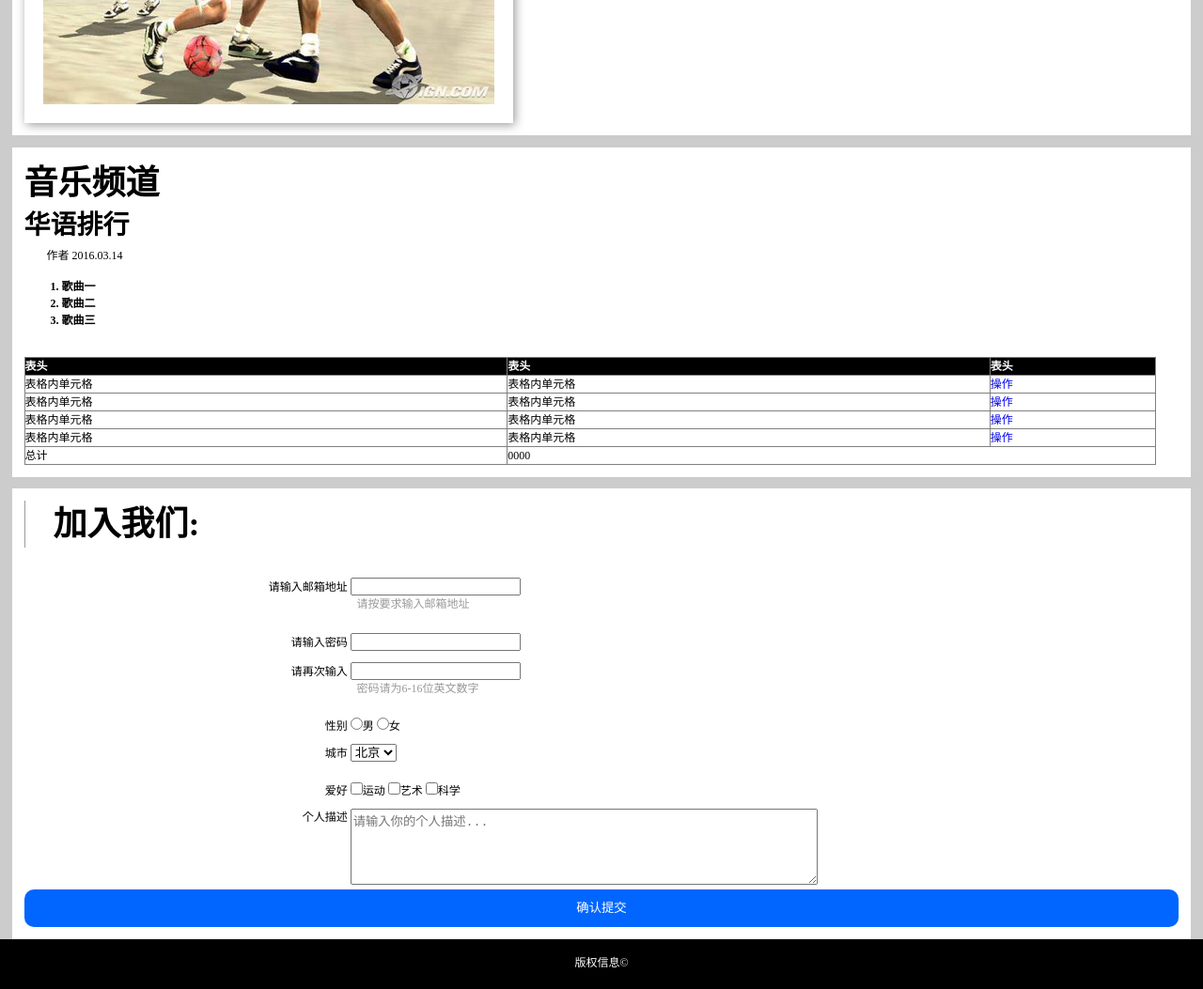
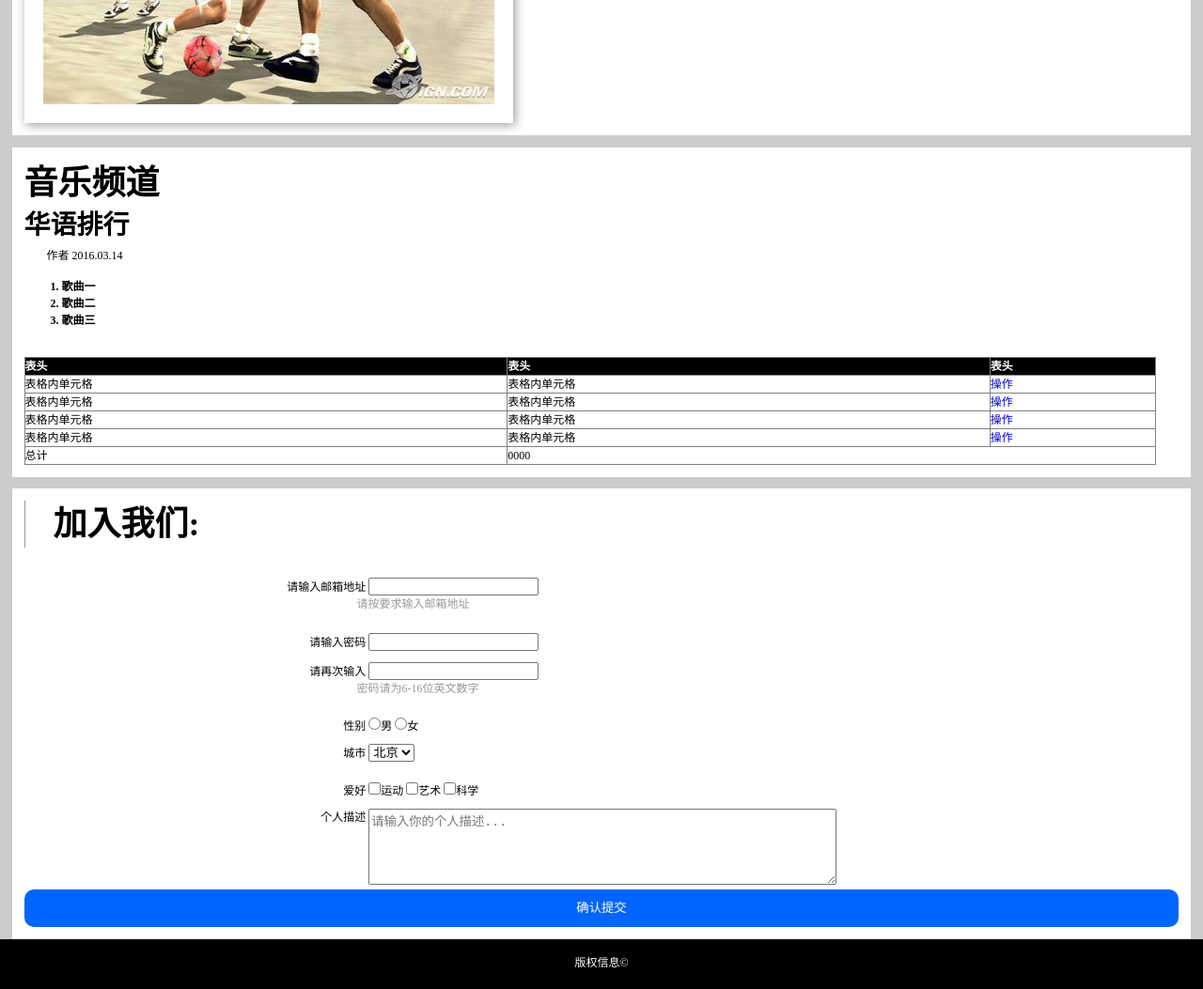
Before and after one commit to yuhaod1/college, a plain HTML site: page demo/index .html in a window 1280 px wide. Shown: the part 4915-5968 px from the top of the page at 94% size. Drawn offline with Linux system fonts and the light colour scheme.

Commit message:
Update style.css

```diff
--- a/demo/style/style.css
+++ b/demo/style/style.css
@@ -109,7 +109,7 @@ article	table th{
 }
 #aside .form_wrap  span{
 	display:inline-block;
-	width:10%;
+	width:12%;
 	text-align:right;
 }
 #aside .form_wrap .top{
```
